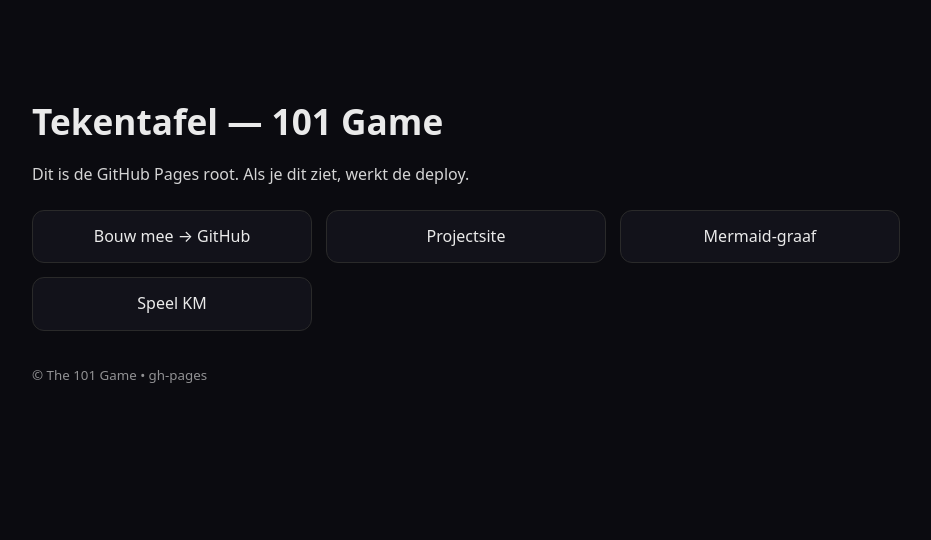
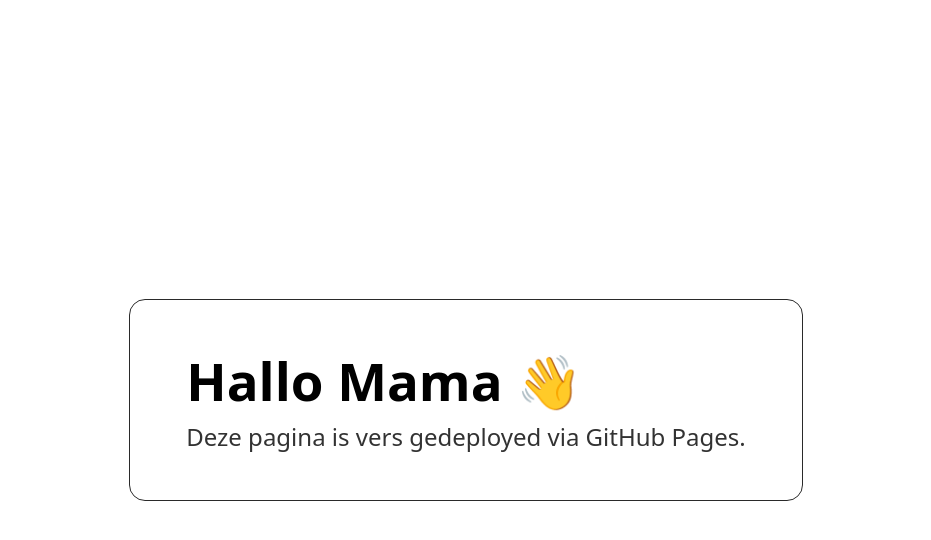
Before and after one commit to meneer-van-informatica/the-101-game, a plain HTML site: page index.html in a window 1280 px wide. Shown: the whole page, without its empty margins (174-1105 px from the left). Drawn offline with Linux system fonts and the light colour scheme.

Commit message:
pages: Hallo Mama (reset content)

```diff
--- a/assets/style.css
+++ /dev/null
@@ -1,10 +0,0 @@
-:root{--fg:#eaeaea;--bg:#0b0b10;--accent:#5cff8d}
-*{box-sizing:border-box} html,body{height:100%}
-body{margin:0;background:var(--bg);color:var(--fg);font:16px/1.45 system-ui,-apple-system,Segoe UI,Roboto,Arial}
-main{max-width:900px;margin:6rem auto 2rem;padding:0 1rem}
-h1{font-size:clamp(1.6rem,3.5vw,2.2rem);margin:.2rem 0 1rem}
-p{opacity:.9}
-nav.buttons{display:grid;grid-template-columns:repeat(auto-fit,minmax(220px,1fr));gap:14px;margin:24px 0 8px}
-.btn{display:inline-block;text-align:center;padding:14px 16px;border:1px solid #2a2a2a;border-radius:12px;text-decoration:none;color:var(--fg);background:#12121a}
-.btn:hover{border-color:var(--accent);outline:2px solid #1b2a1f}
-footer{max-width:900px;margin:0 auto 3rem;padding:0 1rem;opacity:.6}
--- a/index.html
+++ b/index.html
@@ -1,14 +1,15 @@
-<!doctype html><meta charset="utf-8" />
-<title>W0L1 — DIKW — LB — WINTER — Tekentafel — 101 Game</title>
-<link rel="stylesheet" href="assets/style.css">
-<main>
-  <h1>Tekentafel — 101 Game</h1>
-  <p>Dit is de GitHub Pages root. Als je dit ziet, werkt de deploy.</p>
-  <nav class="buttons">
-    <a class="btn" href="https://github.com/meneer-van-informatica/the-101-game" target="_blank" rel="noopener">Bouw mee → GitHub</a>
-    <a class="btn" href="https://meneer-van-informatica.github.io/the-101-game/" target="_blank" rel="noopener">Projectsite</a>
-    <a class="btn" href="https://mermaid.live" target="_blank" rel="noopener">Mermaid-graaf</a>
-    <a class="btn" href="http://82.165.231.86/101/" target="_blank" rel="noopener">Speel KM</a>
-  </nav>
+<!doctype html>
+<meta charset="utf-8">
+<title>Hallo Mama</title>
+<style>
+  :root{color-scheme:dark light}
+  body{margin:0;min-height:100dvh;display:grid;place-items:center;
+       font:clamp(18px,2.2vw,24px)/1.25 system-ui,Segoe UI,Roboto,Arial}
+  .card{padding:3rem 3.5rem;border:1px solid #2a2a2a;border-radius:16px}
+  h1{margin:0 0 .5rem 0;font-size:2.2em}
+  p{opacity:.8;margin:.2rem 0 0 0}
+</style>
+<main class="card">
+  <h1>Hallo Mama 👋</h1>
+  <p>Deze pagina is vers gedeployed via GitHub Pages.</p>
 </main>
-<footer><small>© The 101 Game • gh-pages</small></footer>
```
Also changed, not shown: 1 other file.
